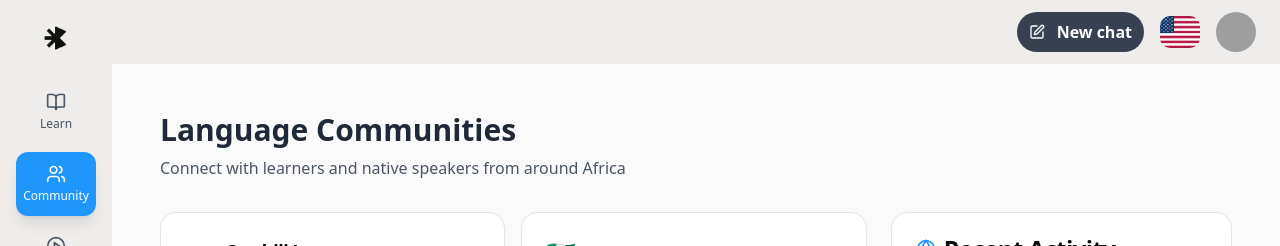
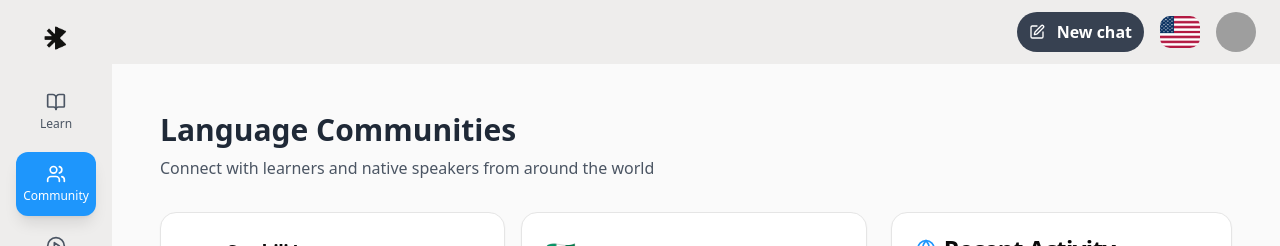
Before and after one commit to Alagwudavid/bitroot, a Next.js app: page /community in a window 1280 px wide. Shown: the top 246 px of the page. Built offline with nearby package versions, Linux system fonts and the light colour scheme; grey boxes are pictures that could not be loaded.

Commit message:
corrected some typo

```diff
--- a/app/community/page.tsx
+++ b/app/community/page.tsx
@@ -109,7 +109,7 @@ export default function CommunityPage() {
           Language Communities
         </h1>
         <p className="text-gray-600 dark:text-[#fafafa]/70">
-          Connect with learners and native speakers from around Africa
+          Connect with learners and native speakers from around the world
         </p>
       </div>
       <div className="grid grid-cols-1 lg:grid-cols-3 gap-6">
```
